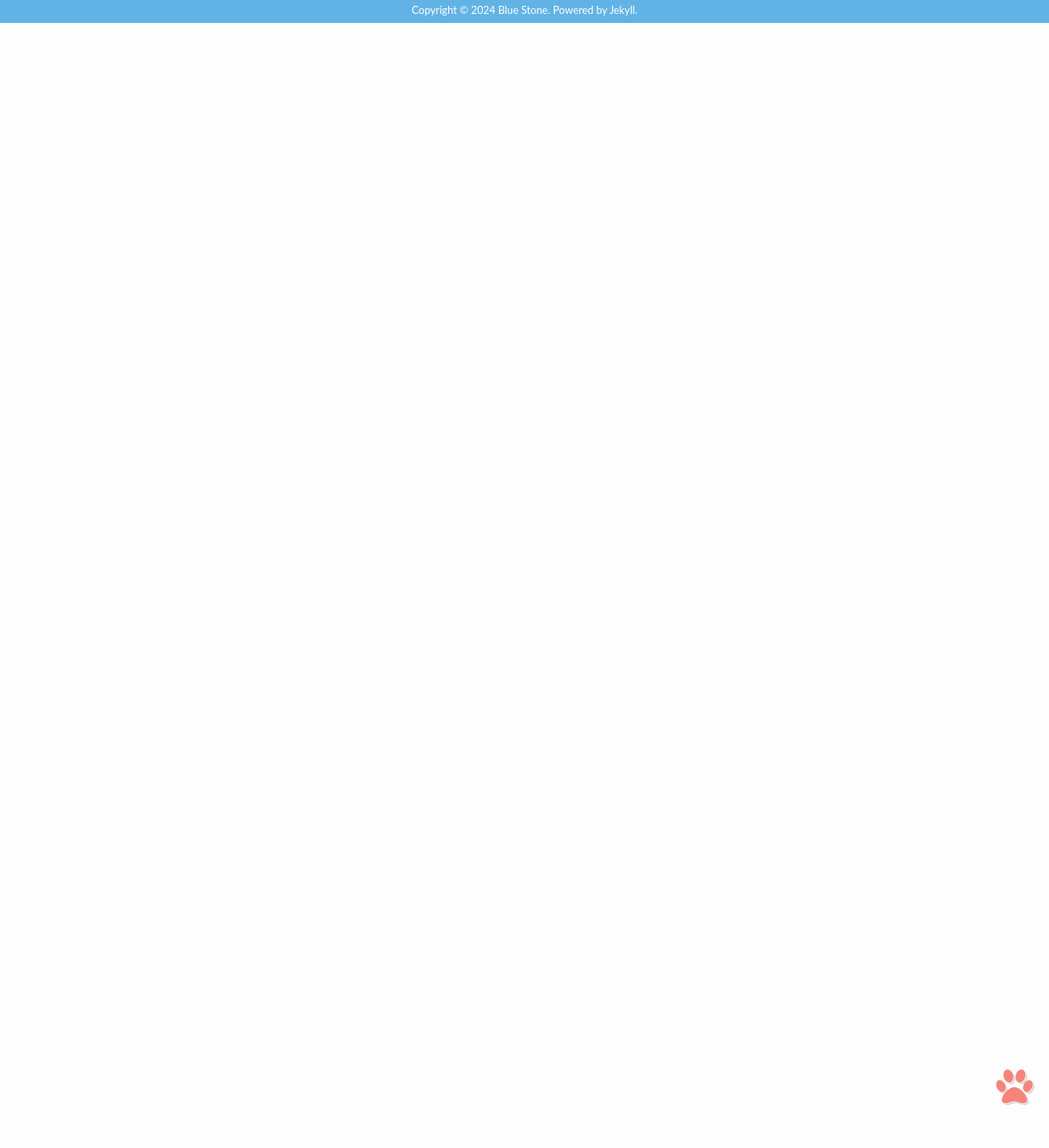
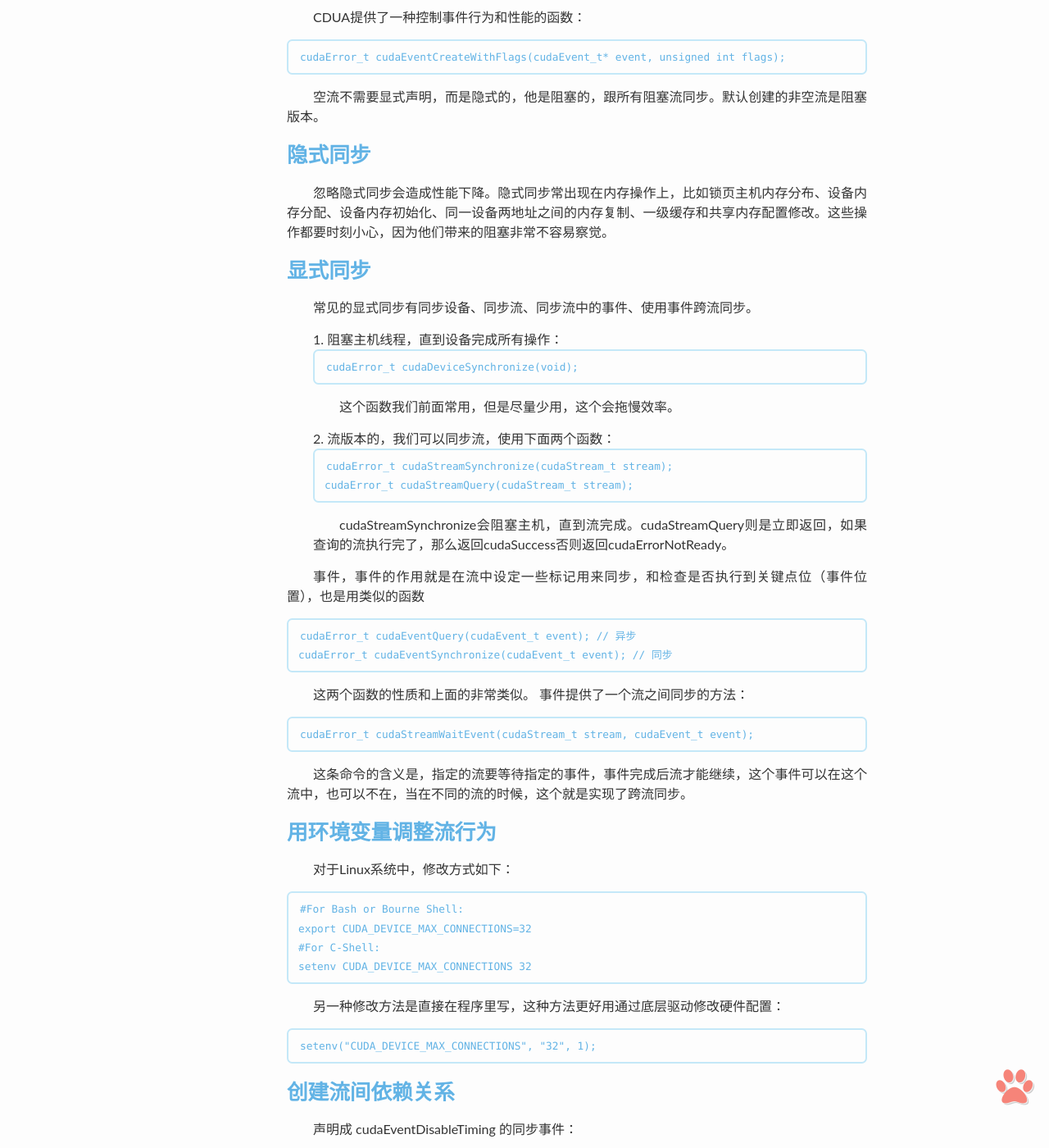
Before and after one commit to blue-stone-j/blue-stone-j.github.io, a Jekyll site: the page built from _posts/2022-11-25-cuda.md, in a window 1280 px wide and 1400 px high, scrolled down 5056 px. Shown: the whole window at 82% size. Built offline with Jekyll 4.4.1, drawn with Linux system fonts in a browser that asks for light colours; comment, search, counter and statistics services are not loaded; before the commit the page ends 5084 px from its top, so only the background shows below that; some of the changed text lies outside the part shown.

Commit message:
update cuda and site

````diff
--- a/_config.yml
+++ b/_config.yml
@@ -3,7 +3,7 @@
 #Site
 title: Blue Stone-纪青石
 
-description: This is Stone' home. This template is "stolen" from others, even some info isn't changed.
+description: This is Stone' home. This template is "stolen" from others, even some info haven't been changed.
 baseurl: "" # the subpath of your site, e.g. /blog
 url: blue-stone-w.github.io # the base hostname & protocol for your site, e.g. http://example.com
 rss_url: /feed.xml
@@ -42,18 +42,18 @@ comment:
 author:
   resume: /resume # 在about的resume按钮中使用，和根目录中的“resume”文件夹相呼应
   name: Blue Stone     #the name of Blog section
-  about_me: I'm Blue Stone. This is my online blog, where I share thoughts about STEM knowledge. Feel free to contact me by email if you have any question.
-stem:
-  about: Science, technology, engineering, mathematics.
+  about_me: I'm Blue Stone. This is my online blog, where I share thoughts. Feel free to contact me by email if you have any questions.
+natural_science:
+  about: STEM include. (science, technology, engineering, mathematics)
 social_science:
-  about: Here is about social sciences.
+  about: Here is about social sciences, computer games are included.
 business:
-  about: Blue Stone - a cooperation that focuses on argiculture.
+  about: Blue Stone - a cooperation that focuses on argiculture, such as honey, pepper and so on. (It's invalid now)
 
 # Social Links
-email:      junpengwang8@gmail.com
+email:      qingshiji96@gmail.com
 # facebook:
-github:     blue-stone-w
+github:     blue-stone-j
 # google
 # instagram:
 # linkedin:
--- a/_includes/blog.html
+++ b/_includes/blog.html
@@ -14,10 +14,10 @@
           </g>
         </svg> -->
         <div class="content text-center">
-          <h1 class="blue-title">STEM</h1>
+          <h1 class="blue-title">Natural Science</h1>
           <div id="sun" class="avatar"></div>
           <div class="content about">
-            {{ site.stem.about }}
+            {{ site.natural_science.about }}
           </div>
 
 				<a class="btn-primary btn-blue" href="/blog/" target="_blank">Enter</a>
--- a/_includes/header.html
+++ b/_includes/header.html
@@ -1,16 +1,20 @@
 <header id="header">
+  <div class="wrapper" style="margin-top: 20px;"></div>
   <div class="wrapper">
+    <!-- <img src="/assets/images/logo.jpg" width ="100" height ="100" style="float:left"/> -->
     <nav>
       {% if page.nav != 'home' %}
-        <a href=" /">Home</a>
-        <a href=" /blog ">STEM</a>
-        <a href=" /feed.xml "><i class="fa fa-rss" aria-hidden="true"></i></a>
+        <a href=" /" style="color: #FFF;margin-left:100px;" target="_blank">Home</a>
+        <a href=" /blog " style="color: #FFF;margin-left:30px;" target="_blank">Natural Science</a>
+        <a href=" https://social.blue-stone-w.top/" style="color: #FFF; margin-left:30px;" target= "_blank">Social Science</a>
+        <a href=" https://business.blue-stone-w.top/" style="color: #FFF;margin-left:30px;" target="_blank">Business</a>
+        <!-- <a href=" /feed.xml "><i class="fa fa-rss" aria-hidden="true"></i></a> -->
       {% else %}
-        <a href=" # ">Home</a>
-        <a href=" #about " style="border-width: 1px; border-style: solid;">About</a>
-        <a href=" #blog " style="border-width: 1px; border-style: solid;">STEM</a>
-        <a href=" #social_science" style="border-width: 1px; border-style: solid;">social science</a>
-        <a href=" #business" style="border-width: 1px; border-style: solid;">business</a>
+        <a href=" # " style="color: #FFF;margin-left:100px;">Home</a>
+        <a href=" #about " style="color: #FFF;margin-left:30px;"">About</a>
+        <a href=" #blog " style="color: #FFF;margin-left:30px;"">Natural Science</a>
+        <a href=" #social_science" style="color: #FFF;margin-left:30px;"">Social Science</a>
+        <a href=" #business" style="color: #FFF;margin-left:30px;"">Business</a>
       {% endif %}
     </nav>
   </div>
--- a/_posts/2022-11-25-cuda.md
+++ b/_posts/2022-11-25-cuda.md
@@ -23,6 +23,10 @@ tags:
 2. 在CPU编程中，我们学过空间局部性与时间局部性。对全局内存的访问要尽量进行合并访问与存储，让对内存的访问更加集中(访问的内存地址尽量连续)，这样才能达到最大的带宽。
 3. 那些可以到达__syncthreads()的线程需要其他可以到达该点的线程，而不是等待块内所有其他线程。
 
+NVVP是可视化的非常实用的工具。
+
+
+解决虚假依赖的最好办法就是多个工作队列，这样就从根本上解决了虚假依赖关系，Hyper-Q就是这种技术，32个硬件工作队列同时执行多个流，这就可以实现所有流的并发，最小化虚假依赖。
 
 # 内存模型
 
@@ -162,4 +166,88 @@ CUDA6.0中设备代码不能调用cudaMallocManaged，只能主机调用，所
 
 
 
-#
+# 流和事件
+
+
+事件通过下面指令添加到CUDA流：
+```C++
+cudaError_t cudaEventRecord(cudaEvent_t event, cudaStream_t stream = 0);
+```
+
+CDUA提供了一种控制事件行为和性能的函数：
+```C++
+cudaError_t cudaEventCreateWithFlags(cudaEvent_t* event, unsigned int flags);
+```
+
+空流不需要显式声明，而是隐式的，他是阻塞的，跟所有阻塞流同步。默认创建的非空流是阻塞版本。
+
+### 隐式同步
+忽略隐式同步会造成性能下降。隐式同步常出现在内存操作上，比如锁页主机内存分布、设备内存分配、设备内存初始化、同一设备两地址之间的内存复制、一级缓存和共享内存配置修改。这些操作都要时刻小心，因为他们带来的阻塞非常不容易察觉。
+
+### 显式同步
+常见的显式同步有同步设备、同步流、同步流中的事件、使用事件跨流同步。
+1. 阻塞主机线程，直到设备完成所有操作：
+```C++
+cudaError_t cudaDeviceSynchronize(void);
+```
+这个函数我们前面常用，但是尽量少用，这个会拖慢效率。
+2. 流版本的，我们可以同步流，使用下面两个函数：
+```C++
+cudaError_t cudaStreamSynchronize(cudaStream_t stream);
+cudaError_t cudaStreamQuery(cudaStream_t stream);
+```
+cudaStreamSynchronize会阻塞主机，直到流完成。cudaStreamQuery则是立即返回，如果查询的流执行完了，那么返回cudaSuccess否则返回cudaErrorNotReady。
+
+事件，事件的作用就是在流中设定一些标记用来同步，和检查是否执行到关键点位（事件位置），也是用类似的函数
+```C++
+cudaError_t cudaEventQuery(cudaEvent_t event); // 异步
+cudaError_t cudaEventSynchronize(cudaEvent_t event); // 同步
+```
+这两个函数的性质和上面的非常类似。
+事件提供了一个流之间同步的方法：
+```C++
+cudaError_t cudaStreamWaitEvent(cudaStream_t stream, cudaEvent_t event);
+```
+这条命令的含义是，指定的流要等待指定的事件，事件完成后流才能继续，这个事件可以在这个流中，也可以不在，当在不同的流的时候，这个就是实现了跨流同步。
+
+### 用环境变量调整流行为
+对于Linux系统中，修改方式如下：
+```Bash
+#For Bash or Bourne Shell:
+export CUDA_DEVICE_MAX_CONNECTIONS=32
+#For C-Shell:
+setenv CUDA_DEVICE_MAX_CONNECTIONS 32
+```
+另一种修改方法是直接在程序里写，这种方法更好用通过底层驱动修改硬件配置：
+```Bash
+setenv("CUDA_DEVICE_MAX_CONNECTIONS", "32", 1);
+```
+
+### 创建流间依赖关系
+声明成 cudaEventDisableTiming 的同步事件：
+```C++
+cudaEvent_t * event=(cudaEvent_t *)malloc(n_stream*sizeof(cudaEvent_t));
+for(int i=0;i<n_stream;i++)
+{
+    cudaEventCreateWithFlag(&event[i],cudaEventDisableTiming);
+}
+```
+在流中加入指令:
+```C++
+for(int i=0;i<n_stream;i++)
+{
+    kernel_1<<<grid,block,0,stream[i]>>>();
+    kernel_2<<<grid,block,0,stream[i]>>>();
+    kernel_3<<<grid,block,0,stream[i]>>>();
+    kernel_4<<<grid,block,0,stream[i]>>>();
+    cudaEventRecord(event[i],stream[i]);
+    cudaStreamWaitEvent(stream[n_stream-1],event[i],0);
+}
+```
+这时候，最后一个流（第5个流）都会等到前面所有流中的事件完成，自己才会完成.
+
+
+###
+Fermi架构和Kepler架构下有两个复制引擎队列，也就是数据传输队列，一个从设备到主机，一个从主机到设备。所以读取和写入是不经过同一条队列的，这样的好处就是这两个操作可以重叠完成了，
+
+数据传输使用异步方式，注意异步处理的数据要声明称为固定内存，不能是分页的，如果是分页的可能会出现未知错误。
--- a/assets/_sass/_layout.scss
+++ b/assets/_sass/_layout.scss
@@ -18,7 +18,7 @@ section {
   min-width: 320px;
   min-height: 100%;
   height: auto;
-  position: relative;
+  // position: relative;
 }
 
 /**
@@ -27,9 +27,10 @@ section {
 
 #header {
   background-color: $light-blue;
-  font-size: 20px;
-  height: 50px;
-  margin-top: -40px;
+  font-size: 10px;
+  height: 100px;
+  margin-top: -20px;
+  overflow: visible;
 }
 
 /**
@@ -37,7 +38,7 @@ section {
  */
 
 #banner {
-  background-color: $light-red;
+  background-color: $light-blue;
   padding-bottom: 0;
   height: 250px;
   // overflow: hidden;
@@ -57,6 +58,7 @@ section {
  * About me
  */
 #about {
+  // background-color: $light-blue;
   height: auto;
   width: 24%;
   margin: 0 0 0 0;
@@ -95,6 +97,7 @@ section {
  */
 
 #blog {
+  // background-color: $light-blue;
   height: auto;
   // min-height: 500px;
   width: 24%;
@@ -148,7 +151,7 @@ section {
       .about  {
         text-indent: 2em;
         text-align:justify;
-        color: $grey-color;
+        color: $text-color;
         margin: 20px 10%;
         // height: 100px;
         min-height: 80px;
@@ -184,7 +187,7 @@ section {
       .about  {
         text-indent: 2em;
         text-align:justify;
-        color: $grey-color;
+        color: $text-color;
         margin: 20px 10%;
         // height: 100px;
         min-height: 80px;
--- a/social_science/index.html
+++ /dev/null
@@ -1,5 +0,0 @@
----
-layout: default
-title: 我的social
----
-<h2>{{ page.title }}</h2>
````
Also changed, not shown: business/2022-11-20-business.md (deleted, +0 -28 lines), business/index.html (deleted, +0 -14 lines), resume/index.html (+6 -6 lines), 1 other file.
